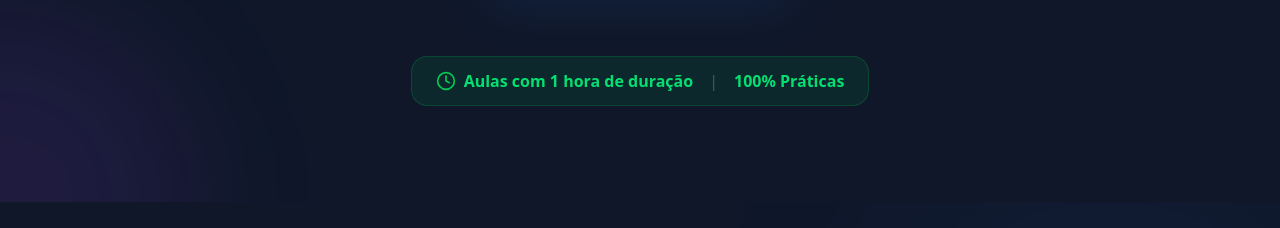
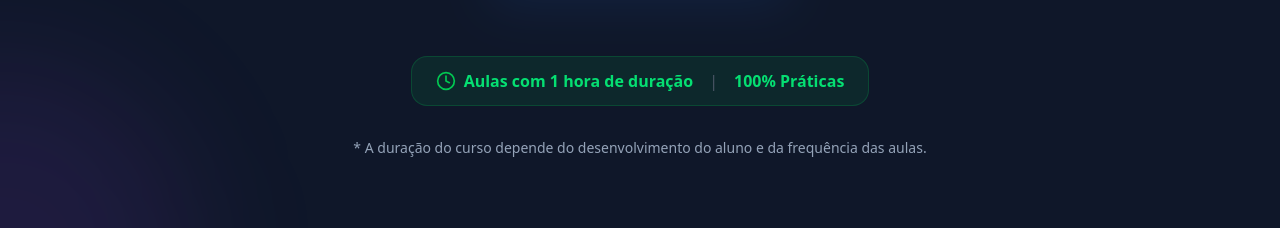
Before and after one commit to Millenium-Informatica/landing-page, a Next.js app: page / in a window 1280 px wide. Shown: the part 2180-2408 px from the top of the page. Built offline with nearby package versions, Linux system fonts and the light colour scheme.

Commit message:
feat: add courses duration

```diff
--- a/src/components/pricing.tsx
+++ b/src/components/pricing.tsx
@@ -131,6 +131,10 @@ export function Pricing() {
 						<span className="text-green-400 font-bold">100% Práticas</span>
 					</div>
 				</div>
+
+				<p className="mt-8 text-sm text-muted-foreground text-center max-w-2xl mx-auto">
+					* A duração do curso depende do desenvolvimento do aluno e da frequência das aulas.
+				</p>
 			</div>
 		</section>
 	)
```
